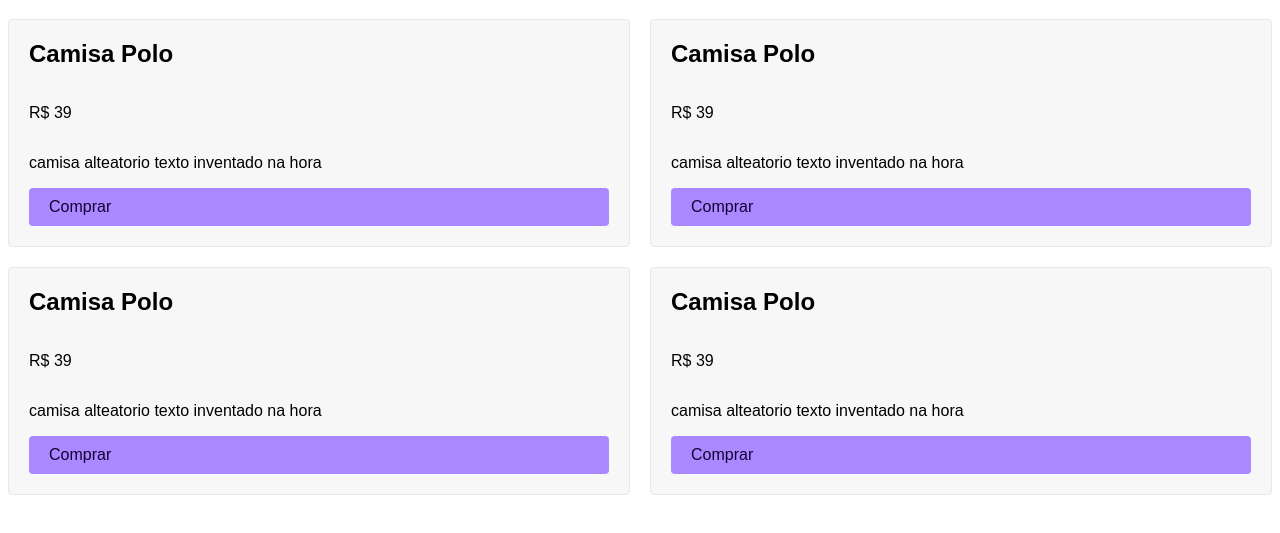
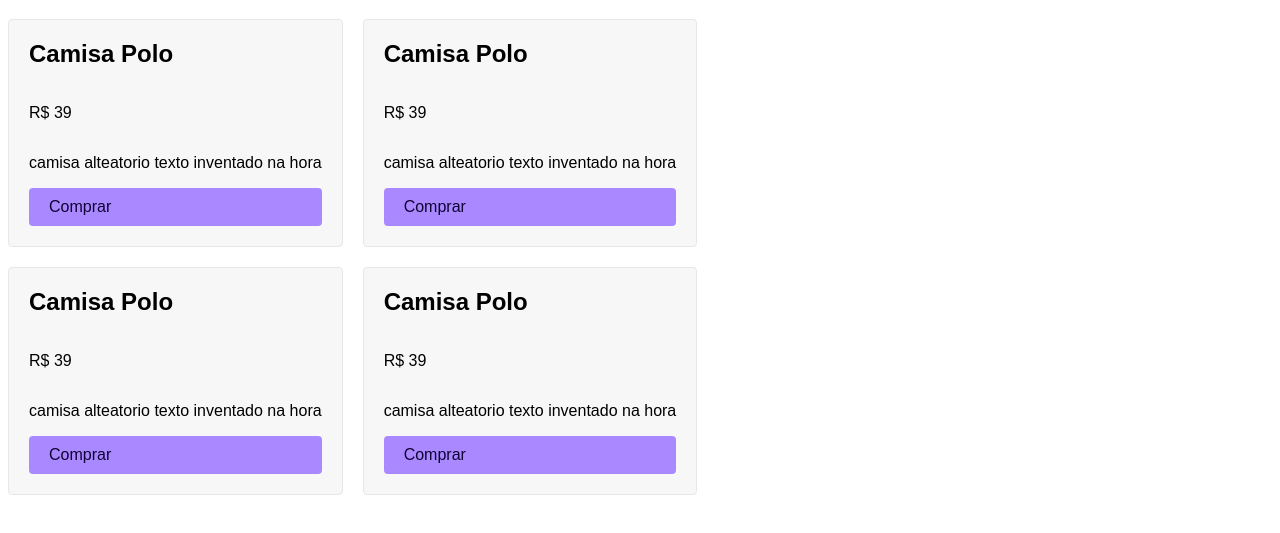
Before and after one commit to guilhermefogacadev/estudos-html-css, a plain HTML site: page grid/index.html in a window 1280 px wide. Shown: the part 61-594 px from the top of the page. Drawn offline with Linux system fonts and the light colour scheme.

Commit message:
grid column

```diff
--- a/grid/style.css
+++ b/grid/style.css
@@ -28,6 +28,9 @@ h2 {
 
 .grid {
   display: grid;
-  grid-template-columns: 1fr 1fr /*fraciona o espaço que sobra entre os elementos*/;
-  gap: 20px;
+  grid-template-columns: auto auto /* 1fr fraciona o espaço que sobra entre os elementos, auto deixa a largura de acordo com o maior conteudo*/;
+  gap: 20px; /*cria uma margem para baixo e para os lados*/
+  justify-content: center; /*strech, space-evenly, para justificar o conteudo ou alinhar. Precisa de ter espaço sobrando*/
+  align-content: center; /*end, space-evenly*/
+  place-content: start;
 }
--- /dev/null
+++ b/grid2/style.css
@@ -0,0 +1,40 @@
+body {
+  font-family: Arial, Helvetica, sans-serif;
+  margin: 40px;
+}
+
+h1,
+p {
+  margin: 0px;
+}
+h1 {
+  font-size: 40px;
+  line-height: 1;
+}
+
+p,
+span {
+  font-size: 20px;
+}
+
+img {
+  max-width: 100%;
+  border-radius: 4px;
+}
+
+.comprar {
+  background: #a8f;
+  color: #103;
+  padding: 10px 20px;
+  text-decoration: none;
+  border-radius: 4px;
+  font-size: 20px;
+}
+.preco {
+  background: #ddd;
+  padding: 5px 10px;
+  border-radius: 4px;
+}
+
+.grid {
+}
```
Also changed, not shown: grid2/index.html (added, +19 -0 lines).
